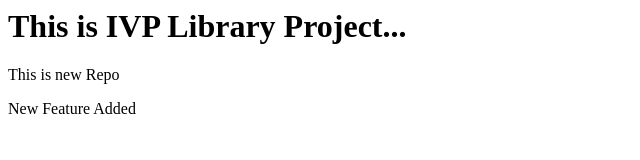
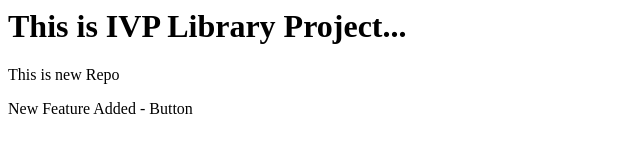
Before and after one commit to NikhilGovekar/IVPLib, a plain HTML site: page index.html in a window 1280 px wide. Shown: the full height of the page, 0-640 px from the left. Drawn offline with Linux system fonts and the light colour scheme.

Commit message:
Button Added

```diff
--- a/index.html
+++ b/index.html
@@ -1,3 +1,3 @@
 <h1>This is IVP Library Project...</h1>
 <p>This is new Repo</p>
-<p>New Feature Added</p>
+<p>New Feature Added - Button</p>
```
